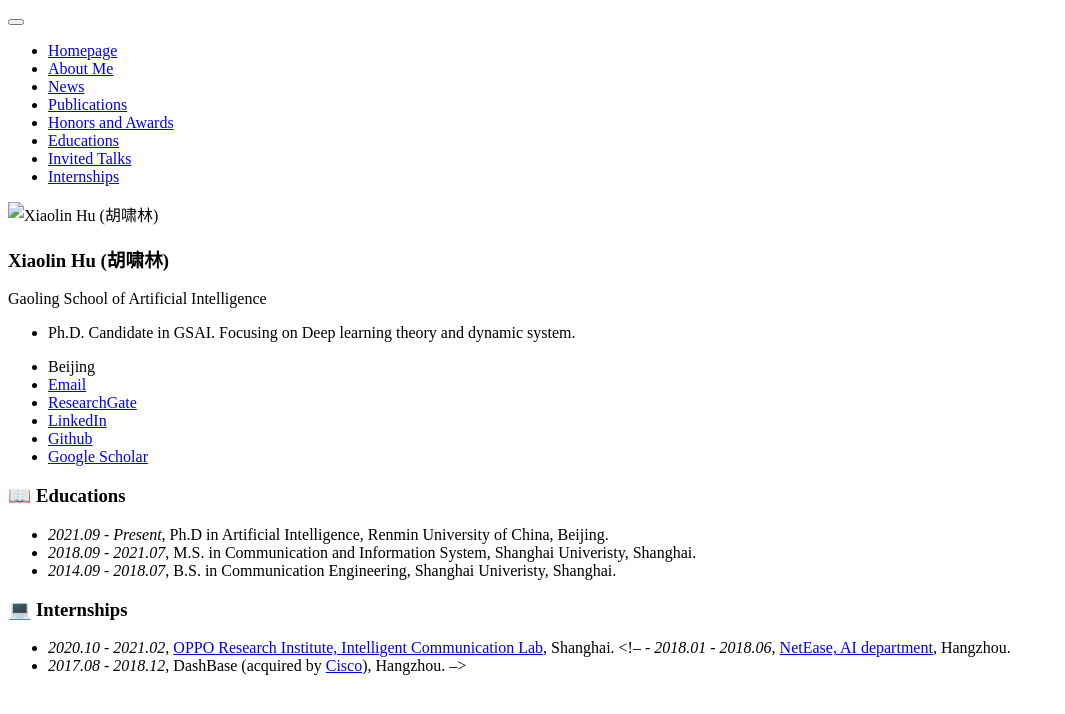
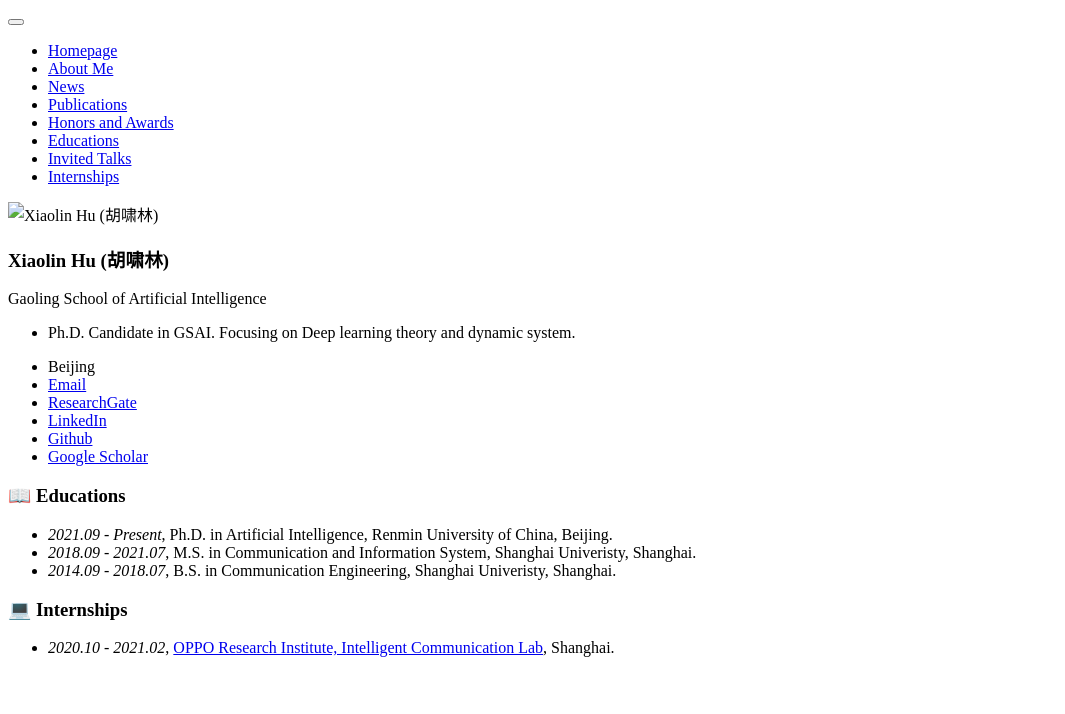
Before and after one commit to hsiaolinhu/hsiaolinhu.github.io, a Jekyll site: the page built from _pages/includes/others.md, in a window 1280 px wide. Shown: the top 714 px of the page, without its empty margins (0-1065 px from the left). Built offline with Jekyll 4.4.1, drawn with Linux system fonts in a browser that asks for light colours; our own code applies the rules of GitHub Pages for plain Markdown files.

Commit message:
Update others.md

```diff
--- a/_pages/includes/others.md
+++ b/_pages/includes/others.md
@@ -1,6 +1,6 @@
 
 # 📖 Educations
-- *2021.09 - Present*, Ph.D in Artificial Intelligence, Renmin University of China, Beijing.
+- *2021.09 - Present*, Ph.D. in Artificial Intelligence, Renmin University of China, Beijing.
 - *2018.09 - 2021.07*, M.S. in Communication and Information System, Shanghai Univeristy, Shanghai.
 - *2014.09 - 2018.07*, B.S. in Communication Engineering, Shanghai Univeristy, Shanghai.
 
@@ -11,8 +11,4 @@
 - *2020.12*, Non-autoregressive Speech Synthesis, Huawei Noah's Ark Lab internal talk -->
 
 # 💻 Internships
-<!-- - *2019.05 - 2020.02*, [EnjoyMusic](https://enjoymusic.ai/), Hangzhou.
-- *2019.02 - 2019.05*, [YiWise](https://www.yiwise.com/), Hangzhou. -->
 - *2020.10 - 2021.02*, [OPPO Research Institute, Intelligent Communication Lab](https://www.oppo.com/en/proposal/), Shanghai.
-<!-- - *2018.01 - 2018.06*, [NetEase, AI department](https://hr.163.com/zc/12-ai/index.html), Hangzhou.
-- *2017.08 - 2018.12*, DashBase (acquired by [Cisco](https://blogs.cisco.com/news/349511)), Hangzhou. -->
```
